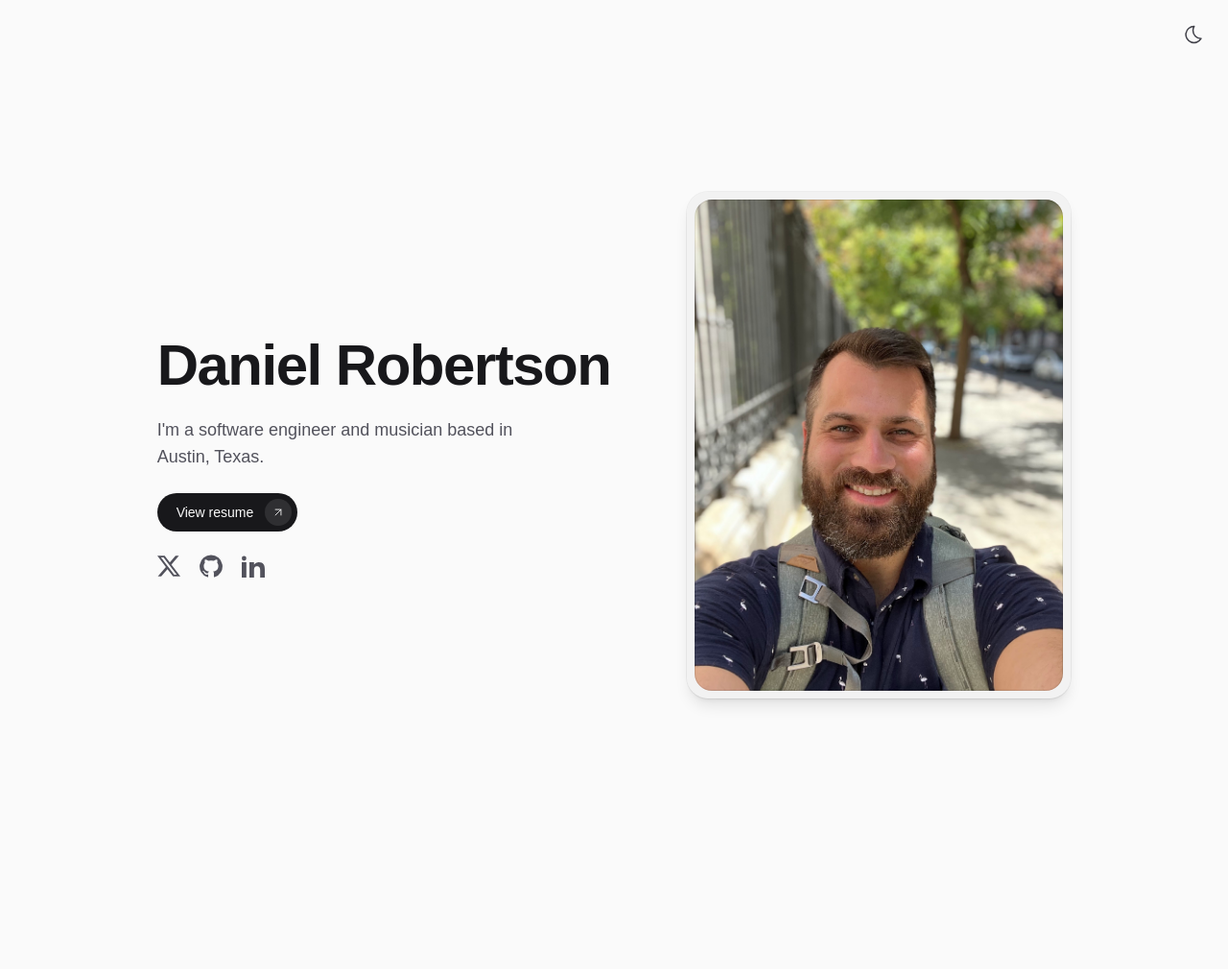
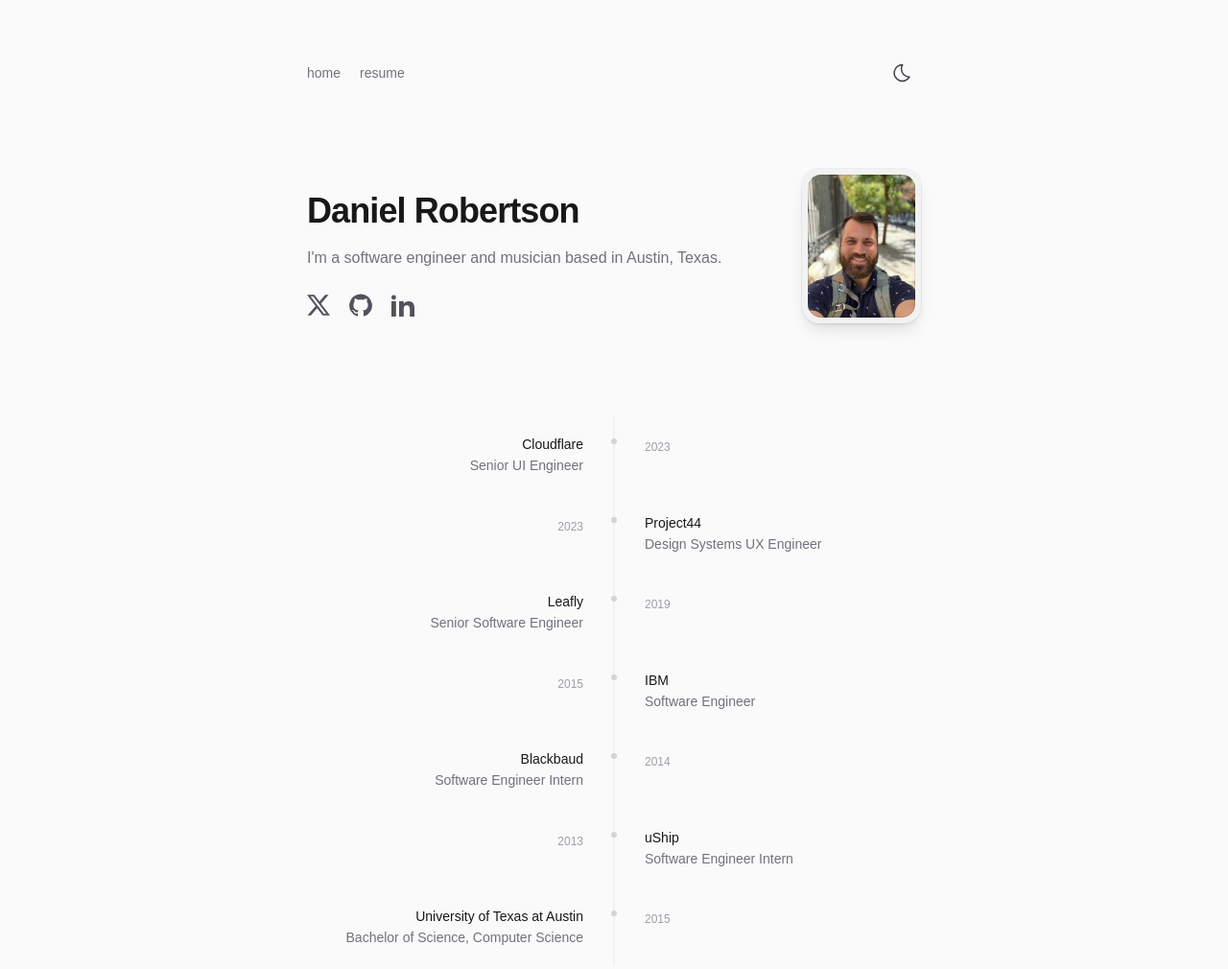
Before and after one commit to danielrobertson/danielrobertson, an Astro site: page / in a window 1280 px wide. Shown: the whole page at 96% size. Before the commit the page ends 888 px from the top, so only its background shows below. Built offline with nearby package versions, Linux system fonts and the light colour scheme; Astro itself is replaced by a stand-in of ours.

Commit message:
feat: career timeline

```diff
--- /dev/null
+++ b/src/components/CareerTimeline.tsx
@@ -0,0 +1,68 @@
+const history = [
+  { company: "Cloudflare", title: "Senior UI Engineer", date: "2023" },
+  { company: "Project44", title: "Design Systems UX Engineer", date: "2023" },
+  { company: "Leafly", title: "Senior Software Engineer", date: "2019" },
+  { company: "IBM", title: "Software Engineer", date: "2015" },
+  { company: "Blackbaud", title: "Software Engineer Intern", date: "2014" },
+  { company: "uShip", title: "Software Engineer Intern", date: "2013" },
+  { company: "University of Texas at Austin", title: "Bachelor of Science, Computer Science", date: "2015" },
+]
+
+export default function CareerTimeline() {
+  return (
+    <div className="relative">
+      <div className="absolute left-1/2 top-0 bottom-0 w-px bg-zinc-200/70 dark:bg-zinc-800 -translate-x-1/2" />
+
+      <div className="flex flex-col">
+        {history.map((entry, i) => {
+          const isLeft = i % 2 === 0
+          const delay = `${i * 80}ms`
+
+          return (
+            <div
+              key={`${entry.company}-${entry.title}`}
+              className="timeline-entry relative grid grid-cols-[1fr_1fr] items-start py-5"
+              style={{ animationDelay: delay }}
+            >
+              <div className="absolute left-1/2 top-6 -translate-x-1/2 w-1.5 h-1.5 rounded-full bg-zinc-300 dark:bg-zinc-600" />
+
+              {isLeft ? (
+                <>
+                  <div className="pr-8 text-right">
+                    <h3 className="text-sm font-medium text-zinc-900 dark:text-zinc-100">
+                      {entry.company}
+                    </h3>
+                    <span className="block text-sm text-zinc-500 dark:text-zinc-400 mt-0.5">
+                      {entry.title}
+                    </span>
+                  </div>
+                  <div className="pl-8">
+                    <span className="text-xs tabular-nums text-zinc-400 dark:text-zinc-500">
+                      {entry.date}
+                    </span>
+                  </div>
+                </>
+              ) : (
+                <>
+                  <div className="pr-8 text-right pt-px">
+                    <span className="text-xs tabular-nums text-zinc-400 dark:text-zinc-500">
+                      {entry.date}
+                    </span>
+                  </div>
+                  <div className="pl-8">
+                    <h3 className="text-sm font-medium text-zinc-900 dark:text-zinc-100">
+                      {entry.company}
+                    </h3>
+                    <span className="block text-sm text-zinc-500 dark:text-zinc-400 mt-0.5">
+                      {entry.title}
+                    </span>
+                  </div>
+                </>
+              )}
+            </div>
+          )
+        })}
+      </div>
+    </div>
+  )
+}
--- a/src/layouts/Layout.astro
+++ b/src/layouts/Layout.astro
@@ -29,7 +29,7 @@ const name = "Daniel Robertson";
     </script>
   </head>
   <body
-    class="container mx-auto text-zinc-900 dark:text-zinc-100 bg-zinc-50 dark:bg-zinc-900 antialiased"
+    class="max-w-2xl mx-auto text-zinc-900 dark:text-zinc-100 bg-zinc-50 dark:bg-zinc-900 antialiased"
   >
     <slot />
   </body>
--- a/src/pages/index.astro
+++ b/src/pages/index.astro
@@ -1,87 +1,97 @@
 ---
 import { Image } from "astro:assets";
 import Layout from "../layouts/Layout.astro";
-import profileImage from "../assets/profile.jpeg";
-
 import ThemeToggle from "../components/ThemeToggle.astro";
 import Socials from "../components/Socials.astro";
+import CareerTimeline from "../components/CareerTimeline";
+import profileImage from "../assets/profile.jpeg";
 
 const name = "Daniel Robertson";
 const shortBio =
   "I'm a software engineer and musician based in Austin, Texas.";
+
 ---
 
 <Layout>
-  <header class="flex flex-row-reverse"><ThemeToggle /></header>
+  <header class="stagger stagger-1 flex items-center justify-between pt-10 pb-4">
+    <nav>
+      <ul class="flex items-center gap-5">
+        <li>
+          <a
+            href="/"
+            class="nav-link text-sm text-zinc-500 dark:text-zinc-400 hover:text-zinc-900 dark:hover:text-zinc-100"
+          >
+            home
+          </a>
+        </li>
+        <li>
+          <a
+            href="/resume.pdf"
+            target="_blank"
+            rel="noopener noreferrer"
+            class="nav-link text-sm text-zinc-500 dark:text-zinc-400 hover:text-zinc-900 dark:hover:text-zinc-100"
+          >
+            resume
+          </a>
+        </li>
+      </ul>
+    </nav>
+    <ThemeToggle />
+  </header>
+
   <main id="top">
-    <section class="py-16 md:py-28 lg:py-36">
-      <div
-        class="flex flex-col md:flex-row justify-center items-center gap-8 md:gap-12 lg:gap-20 px-4"
-      >
-        <div
-          class="stagger stagger-1 md:hidden h-36 w-36 rounded-full overflow-hidden flex justify-center items-center ring-1 ring-black/[0.06] dark:ring-white/[0.08] shadow-lg"
-        >
+    <section class="pt-16 pb-24">
+      <div class="flex flex-col md:flex-row md:items-center md:justify-between gap-8">
+        <div class="stagger stagger-2 flex justify-center md:hidden">
+          <div class="p-1.5 rounded-2xl bg-black/[0.03] dark:bg-white/[0.05] ring-1 ring-black/[0.05] dark:ring-white/[0.08] shadow-lg">
             <Image
               src={profileImage}
               alt={name}
               height={144}
               width={144}
-            class="outline outline-1 -outline-offset-1 outline-black/10 dark:outline-white/10"
+              class="rounded-xl w-32 outline outline-1 -outline-offset-1 outline-black/10 dark:outline-white/10"
             />
           </div>
+        </div>
         <div>
-          <h1 class="stagger stagger-2">
-            <span
-              class="block text-4xl md:text-5xl lg:text-6xl font-bold tracking-tight leading-tight"
-              >{name}
-            </span>
+          <h1 class="stagger stagger-2 text-3xl md:text-4xl font-bold tracking-tight">
+            {name}
           </h1>
-          <p
-            class="stagger stagger-3 text-lg max-w-md text-zinc-600 dark:text-zinc-400"
-          >
+          <p class="stagger stagger-3 mt-3 text-base text-zinc-500 dark:text-zinc-400 leading-relaxed">
             {shortBio}
           </p>
-          <a
-            class="group stagger stagger-4 mt-6 inline-flex items-center gap-3 rounded-full bg-zinc-900 dark:bg-zinc-100 text-zinc-50 dark:text-zinc-900 pl-5 pr-1.5 py-1.5 text-sm font-medium transition-[transform,opacity] duration-300 ease-[cubic-bezier(0.32,0.72,0,1)] hover:opacity-90 active:scale-[0.98]"
-            href="/resume.pdf"
-            target="_blank"
-          >
-            View resume
-            <span
-              class="flex items-center justify-center w-7 h-7 rounded-full bg-white/10 dark:bg-black/10 transition-transform duration-500 ease-[cubic-bezier(0.32,0.72,0,1)] group-hover:translate-x-0.5 group-hover:-translate-y-px"
-            >
-              <svg
-                xmlns="http://www.w3.org/2000/svg"
-                width="14"
-                height="14"
-                viewBox="0 0 24 24"
-                fill="none"
-                stroke="currentColor"
-                stroke-width="1.5"
-                stroke-linecap="round"
-                stroke-linejoin="round"
-              >
-                <path d="M7 17L17 7"></path>
-                <path d="M7 7h10v10"></path>
-              </svg>
-            </span>
-          </a>
-          <div class="stagger stagger-5">
+          <div class="stagger stagger-4">
             <Socials />
           </div>
         </div>
-        <div
-          class="stagger stagger-1 hidden md:block p-2 rounded-3xl bg-black/[0.03] dark:bg-white/[0.05] ring-1 ring-black/[0.05] dark:ring-white/[0.08] shadow-lg"
-        >
+        <div class="stagger stagger-2 hidden md:block shrink-0">
+          <div class="p-1.5 rounded-2xl bg-black/[0.03] dark:bg-white/[0.05] ring-1 ring-black/[0.05] dark:ring-white/[0.08] shadow-lg">
             <Image
-            class="rounded-2xl w-72 lg:w-96 outline outline-1 -outline-offset-1 outline-black/10 dark:outline-white/10"
               src={profileImage}
               alt={name}
-            height={556}
-            width={417}
+              height={144}
+              width={144}
+              class="rounded-xl w-28 outline outline-1 -outline-offset-1 outline-black/10 dark:outline-white/10"
             />
           </div>
         </div>
+      </div>
+    </section>
+
+    <section class="stagger stagger-5 pb-24">
+      <CareerTimeline client:visible />
     </section>
   </main>
 </Layout>
+
+<style is:global>
+  .nav-link {
+    transition: color 0.3s cubic-bezier(0.32, 0.72, 0, 1);
+  }
+
+  @media (prefers-reduced-motion: no-preference) {
+    .timeline-entry {
+      animation: enter 0.6s cubic-bezier(0.16, 1, 0.3, 1) both;
+    }
+  }
+</style>
```
Lines whose indentation alone changed are shown as unchanged.
